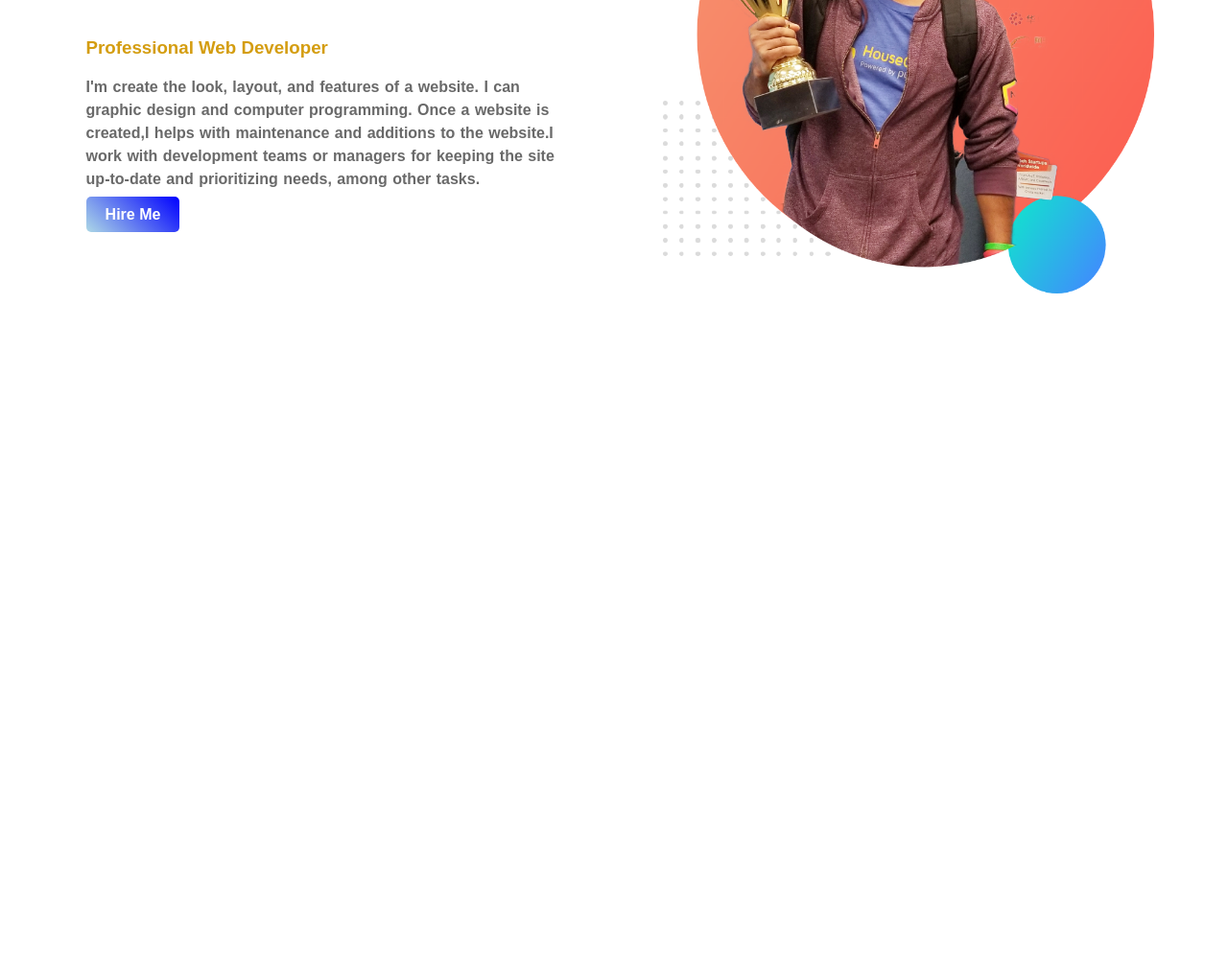
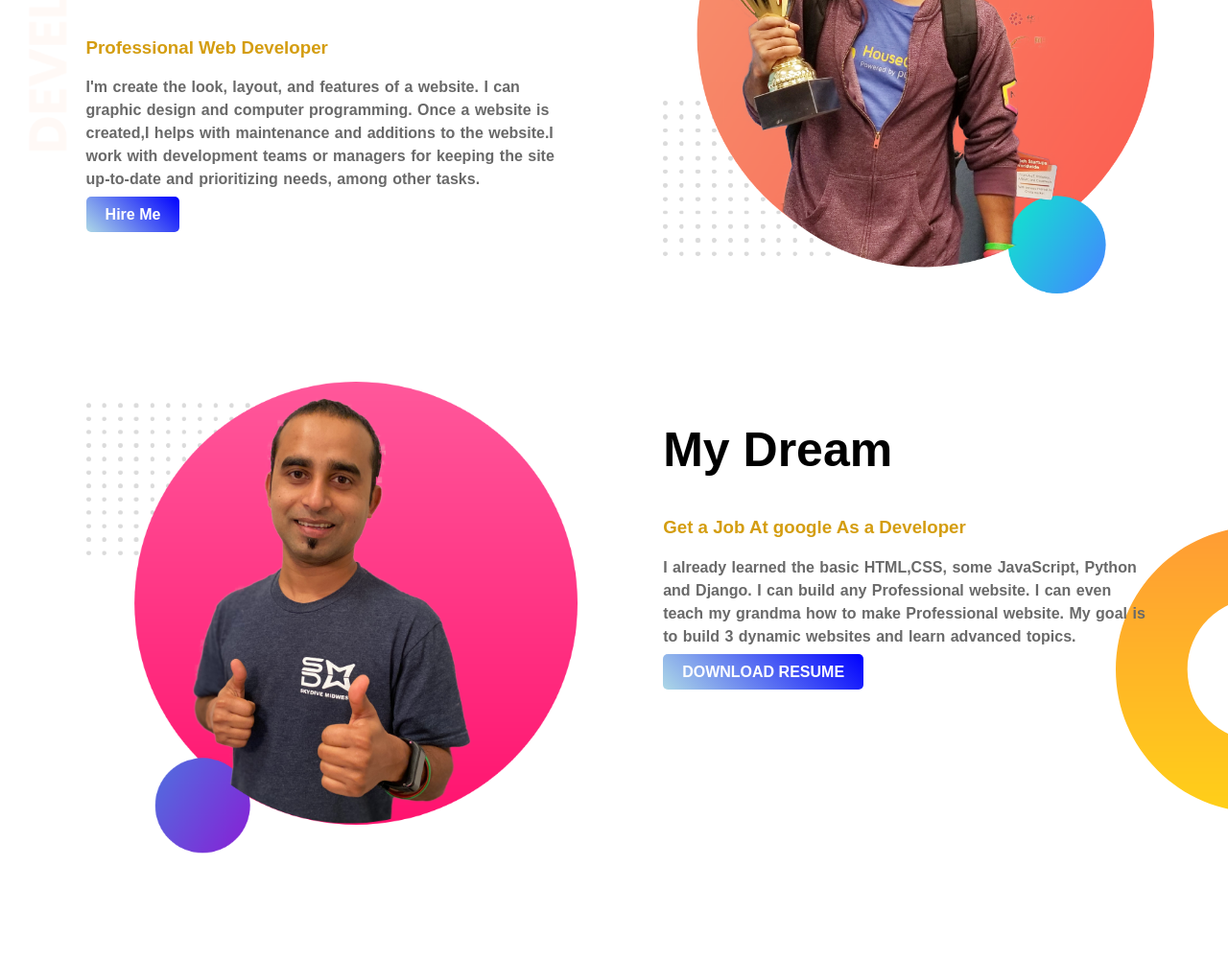
Before and after one commit to osmangonidev/my-protfolio, a plain HTML site: page index.html in a window 1280 px wide. Shown: the part 202-1203 px from the top of the page at 96% size. Drawn offline with Linux system fonts and the light colour scheme.

Commit message:
second section is complete

```diff
--- a/index.html
+++ b/index.html
@@ -21,7 +21,17 @@
     </section>
 
 
-    <section></section>
+    <section class="dream">
+        <div class="half">
+            <img src="img/jhankar2.png" alt="">
+        </div>
+        <div class="half">
+            <h1>My Dream</h1>
+            <h3>Get a Job At google As a Developer</h3>
+            <p>I already learned the basic HTML,CSS, some JavaScript, Python and Django. I can build any Professional website. I can even teach my grandma how to make Professional website. My goal is to build 3 dynamic websites and learn advanced topics.</p>
+            <a href="#">DOWNLOAD RESUME</a>
+        </div>
+    </section>
     <section></section>
 
 </body>
--- a/style.css
+++ b/style.css
@@ -6,7 +6,7 @@ body{
 }
 section{
     height: 500px;
-    padding-bottom: 50px;
+    padding-bottom: 100px;
 }
 .half{
     width: 40%;
@@ -35,6 +35,10 @@ a{
     font-weight: bold;
     border-radius: 5px;
 }
+.intro{
+    background-image: url(img/top-banner.png);
+    background-repeat: no-repeat;
+}
 .highlight{
     color: rgb(94, 20, 163);
 }
@@ -42,3 +46,8 @@ a{
     width: 100%;
 
 }
+.dream{
+    background-image: url(img/dream-bg.png);
+    background-repeat: no-repeat;
+    background-position: right;
+}
```
